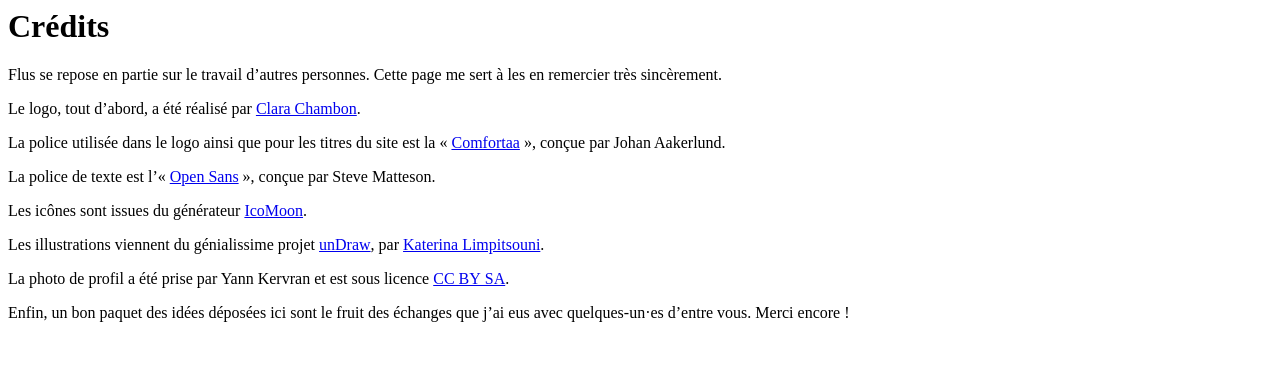
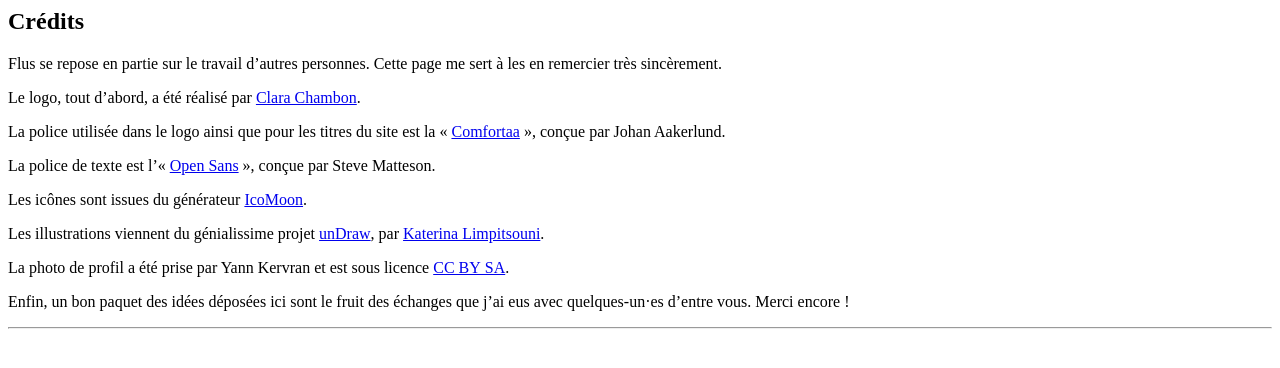
Before and after one commit to flusio/flus.fr, a PHP site: template src/views/home/credits.phtml in a window 1280 px wide. Shown: the top 368 px of the page. Run offline with PHP 8.4, Linux system fonts and the light colour scheme; the template is opened without the code that fills it, so the values that code supplies are empty.

Commit message:
imp: Put CGV and credits in sections

```diff
--- a/src/views/home/cgv.phtml
+++ b/src/views/home/cgv.phtml
@@ -5,6 +5,7 @@
     ]);
 ?>
 
+<section class="section">
     <div class="title">
         <h1 class="title__header">Conditions Générales de Vente</h1>
     </div>
@@ -138,3 +139,6 @@
         rétractation auprès du vendeur en le contactant à l’adresse
         <a href="mailto:support@flus.io">support@flus.io</a>.
     </p>
+</section>
+
+<hr />
--- a/src/views/home/credits.phtml
+++ b/src/views/home/credits.phtml
@@ -5,6 +5,7 @@
     ]);
 ?>
 
+<section class="section">
     <div class="title">
         <h1 class="title__header">Crédits</h1>
     </div>
@@ -48,3 +49,6 @@
         Enfin, un bon paquet des idées déposées ici sont le fruit des échanges que
         j’ai eus avec quelques-un·es d’entre vous. Merci encore&nbsp;!
     </p>
+</section>
+
+<hr />
```
Lines whose indentation alone changed are shown as unchanged.
